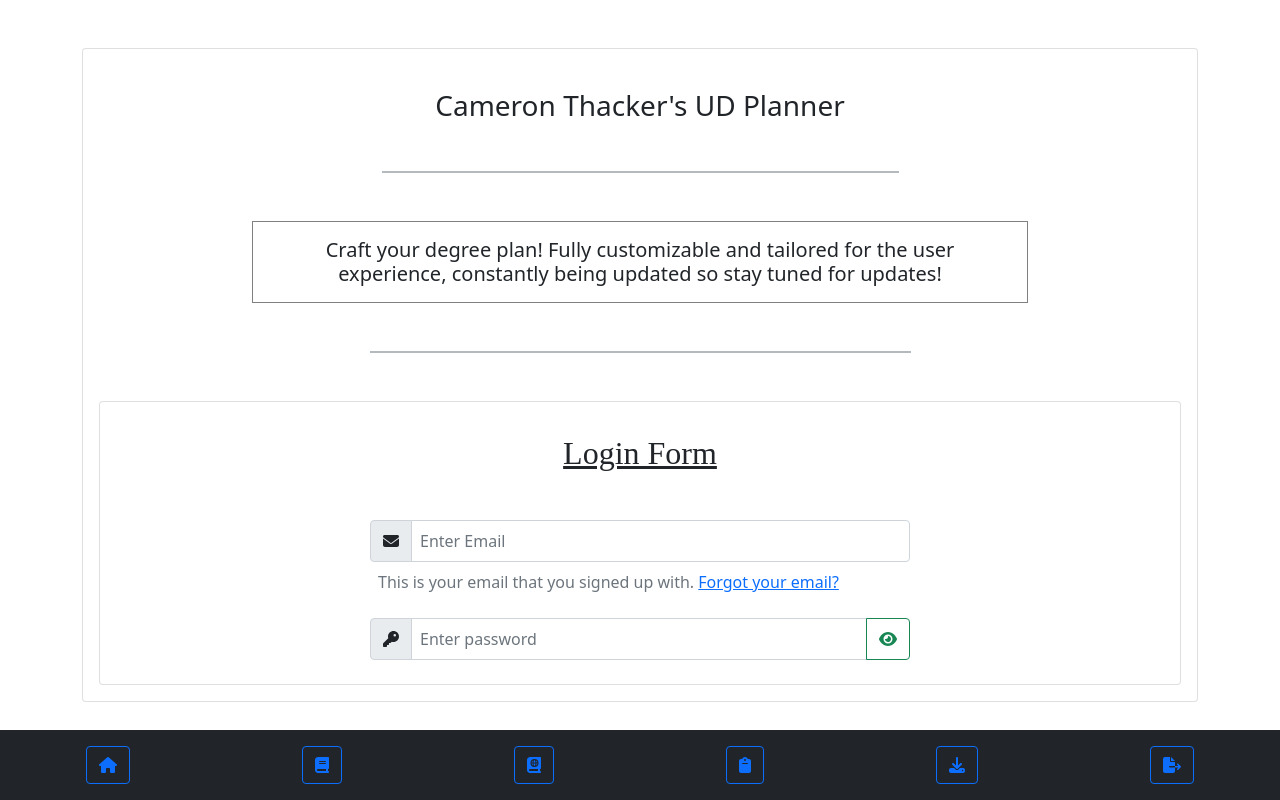
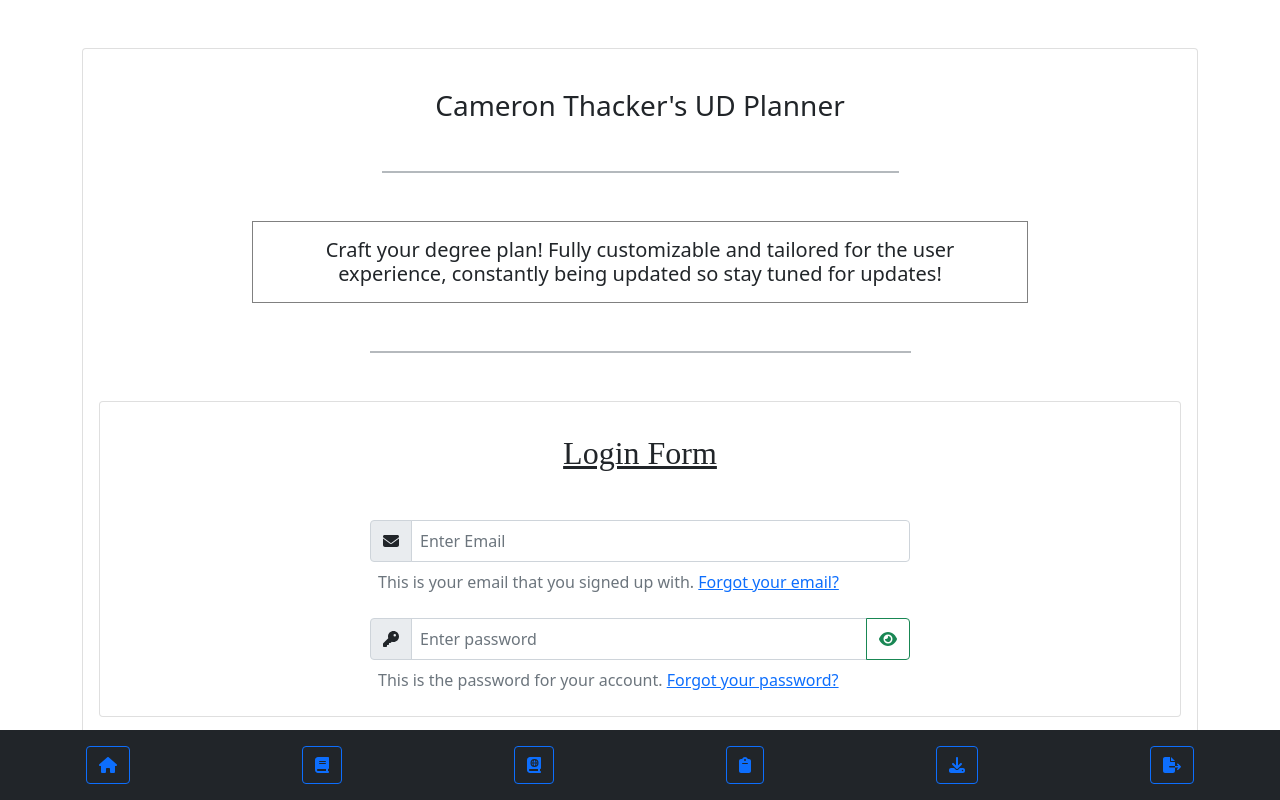
Before and after one commit to cthacker-udel/CourseScheduler, a React (Create React App) app in the folder client/: page / in a window 1280 px wide. Built offline with nearby package versions, Linux system fonts and the light colour scheme.

Commit message:
[main] Added login form component

```diff
--- a/client/src/locale/en/login.json
+++ b/client/src/locale/en/login.json
@@ -5,5 +5,9 @@
     "email_form1_label": "Email address",
     "email_form_help_text": "This is your email that you signed up with.",
     "email_forgot_text": "Forgot your email?",
-    "password_form_placeholder": "Enter password"
+    "password_form_placeholder": "Enter password",
+    "password_form_help_text": "This is the password for your account.",
+    "password_forgot_text": "Forgot your password?",
+    "password_form_show": "Show Password",
+    "password_form_hide": "Hide Password"
 }
--- a/client/src/modules/LoginPage/LoginPage.tsx
+++ b/client/src/modules/LoginPage/LoginPage.tsx
@@ -7,7 +7,15 @@ import {
 } from "@fortawesome/free-solid-svg-icons";
 import { FontAwesomeIcon } from "@fortawesome/react-fontawesome";
 import React from "react";
-import { Button, Card, Container, Form, InputGroup } from "react-bootstrap";
+import {
+    Button,
+    Card,
+    Container,
+    Form,
+    InputGroup,
+    Overlay,
+    Tooltip,
+} from "react-bootstrap";
 import { useForm } from "react-hook-form";
 import { FormattedMessage } from "react-intl";
 import { Link } from "react-router-dom";
@@ -21,6 +29,9 @@ import styles from "./LoginPage.module.css";
  */
 export const LoginPage = (): JSX.Element => {
     const [showPassword, setShowPassword] = React.useState<boolean>(false);
+    const [showPasswordOverlay, setShowPasswordOverlay] =
+        React.useState<boolean>(false);
+    const showPasswordRef = React.useRef(null);
     useForm({
         context: undefined,
         criteriaMode: "all",
@@ -115,6 +126,13 @@ export const LoginPage = (): JSX.Element => {
                                                     (oldValue) => !oldValue,
                                                 );
                                             }}
+                                            onMouseEnter={(): void => {
+                                                setShowPasswordOverlay(true);
+                                            }}
+                                            onMouseLeave={(): void => {
+                                                setShowPasswordOverlay(false);
+                                            }}
+                                            ref={showPasswordRef}
                                             variant={
                                                 showPassword
                                                     ? "outline-danger"
@@ -130,12 +148,39 @@ export const LoginPage = (): JSX.Element => {
                                             />
                                         </Button>
                                     </InputGroup>
+                                    <div
+                                        className="text-start w-100 m-2 text-muted"
+                                        id="password_help_block"
+                                    >
+                                        {
+                                            loginFormDetails.password_form_help_text
+                                        }{" "}
+                                        <Link to="forgot/password">
+                                            {
+                                                loginFormDetails.password_forgot_text
+                                            }
+                                        </Link>
+                                    </div>
                                 </Form.Group>
                             </Form>
                         </Card>
                     </Card.Body>
                 </Card>
             </div>
+            <Overlay
+                key="password_overlay"
+                placement="right"
+                show={showPasswordOverlay}
+                target={showPasswordRef.current}
+            >
+                {(props): JSX.Element => (
+                    <Tooltip {...props}>
+                        {showPassword
+                            ? loginFormDetails.password_form_hide
+                            : loginFormDetails.password_form_show}
+                    </Tooltip>
+                )}
+            </Overlay>
         </Container>
     );
 };
```
